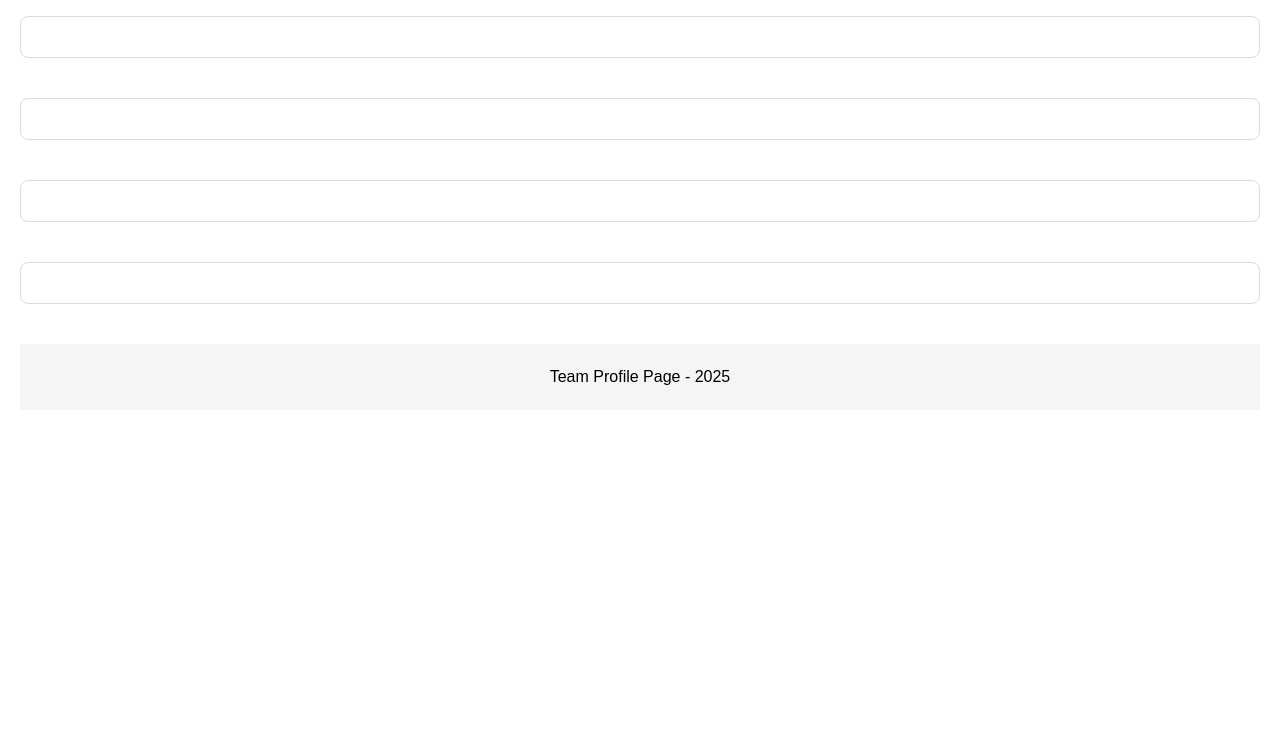
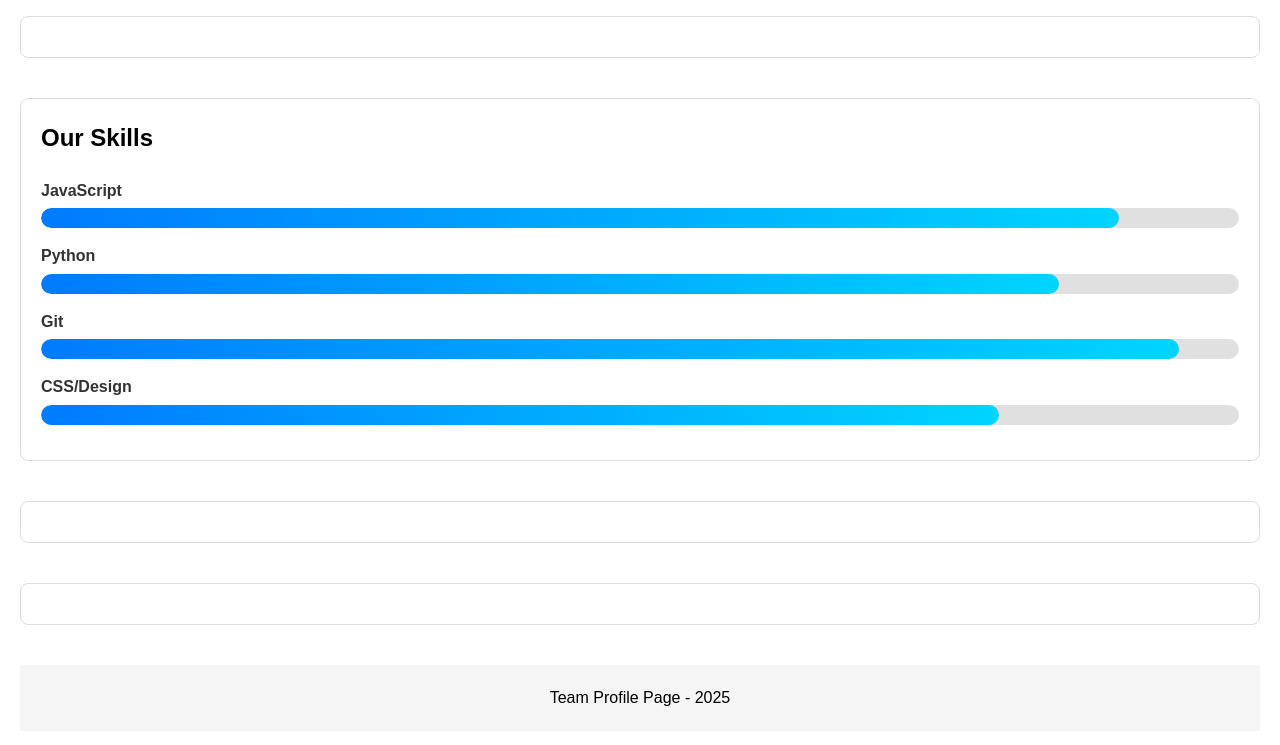
Before and after one commit to chenjiajin13/Learning, a plain HTML site: page index.html in a window 1280 px wide. Shown: the part 85-830 px from the top of the page. Before the commit the page ends 800 px from the top, so only its background shows below. Drawn offline with Linux system fonts and the light colour scheme.

Commit message:
Add skills section with progress bars

```diff
--- a/index.html
+++ b/index.html
@@ -17,7 +17,33 @@
         </section>
 
         <section id="skills">
-            <!-- Skills section will be added here -->
+            <h2>Our Skills</h2>
+            <div class="skills-container">
+                <div class="skill-item">
+                    <span class="skill-name">JavaScript</span>
+                    <div class="skill-bar">
+                        <div class="skill-progress" style="width: 90%;"></div>
+                    </div>
+                </div>
+                <div class="skill-item">
+                    <span class="skill-name">Python</span>
+                    <div class="skill-bar">
+                        <div class="skill-progress" style="width: 85%;"></div>
+                    </div>
+                </div>
+                <div class="skill-item">
+                    <span class="skill-name">Git</span>
+                    <div class="skill-bar">
+                        <div class="skill-progress" style="width: 95%;"></div>
+                    </div>
+                </div>
+                <div class="skill-item">
+                    <span class="skill-name">CSS/Design</span>
+                    <div class="skill-bar">
+                        <div class="skill-progress" style="width: 80%;"></div>
+                    </div>
+                </div>
+            </div>
         </section>
 
         <section id="projects">
--- a/styles.css
+++ b/styles.css
@@ -38,6 +38,34 @@ footer {
    Skills Section Styles (Person B)
    =========================================== */
 
+.skills-container {
+    margin-top: 20px;
+}
+
+.skill-item {
+    margin-bottom: 15px;
+}
+
+.skill-name {
+    display: block;
+    margin-bottom: 5px;
+    font-weight: bold;
+    color: #333;
+}
+
+.skill-bar {
+    background: #e0e0e0;
+    border-radius: 10px;
+    height: 20px;
+    overflow: hidden;
+}
+
+.skill-progress {
+    background: linear-gradient(90deg, #007bff, #00d4ff);
+    height: 100%;
+    border-radius: 10px;
+    transition: width 0.5s ease;
+}
 
 /* ===========================================
    Projects Section Styles (Person C)
```
